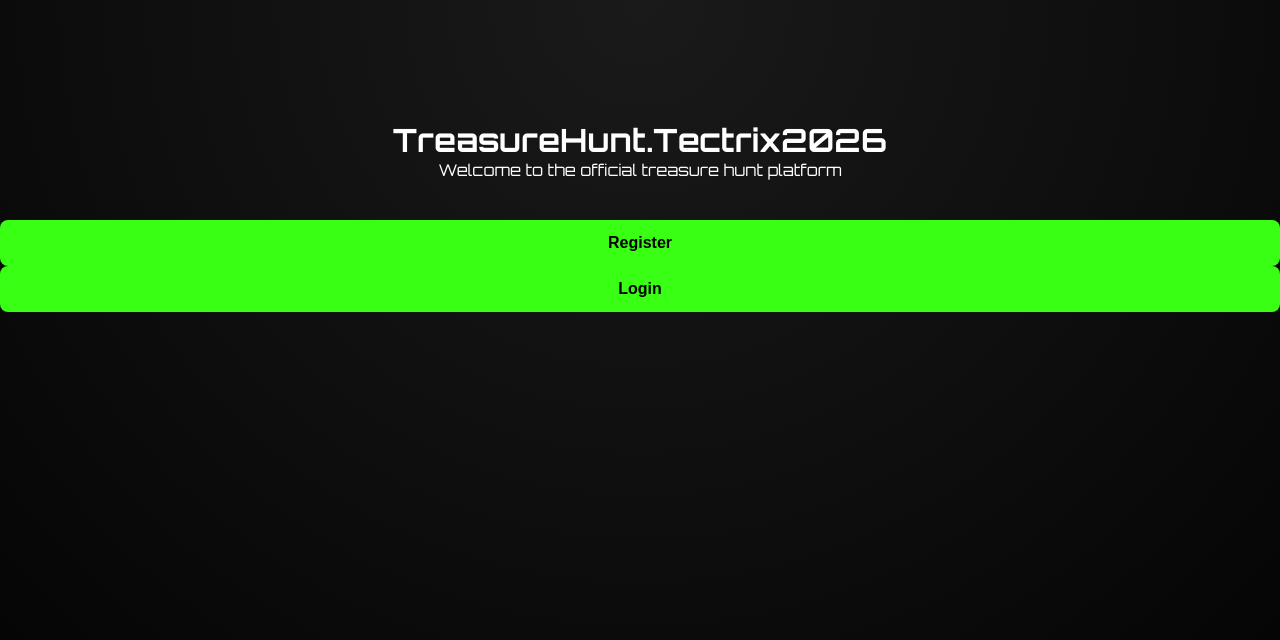
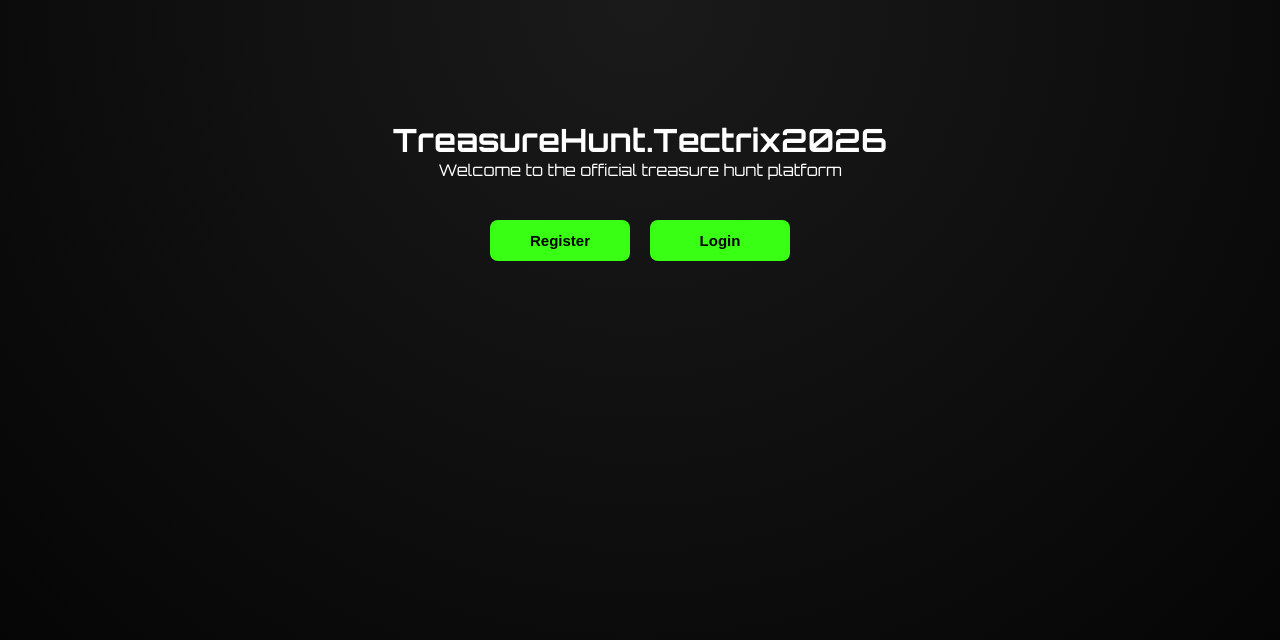
Before and after one commit to SMitra05/treasurehunt, a Next.js app: page / in a window 1280 px wide. Shown: the top 640 px of the page. Built offline with nearby package versions, Linux system fonts and the light colour scheme; no server answers.

Commit message:
Refine button styles in globals.css
Adjusted button styles including padding, font size, and width.

```diff
--- a/app/globals.css
+++ b/app/globals.css
@@ -125,11 +125,11 @@ background:#39ff14;
 
 border:none;
 
-padding:14px;
+padding:12px 26px;
 
 border-radius:8px;
 
-font-size:16px;
+font-size:15px;
 
 font-weight:bold;
 
@@ -137,11 +137,13 @@ cursor:pointer;
 
 transition:0.25s;
 
-width:100%;
+width:auto;
+
+min-width:140px;
 
 }
 
-/* BUTTON HOVER */
+/* button hover */
 
 button:hover{
 
@@ -151,7 +153,7 @@ transform:translateY(-2px);
 
 box-shadow:
 0 0 10px #39ff14,
-0 0 30px #39ff14;
+0 0 25px #39ff14;
 
 }
 
```
